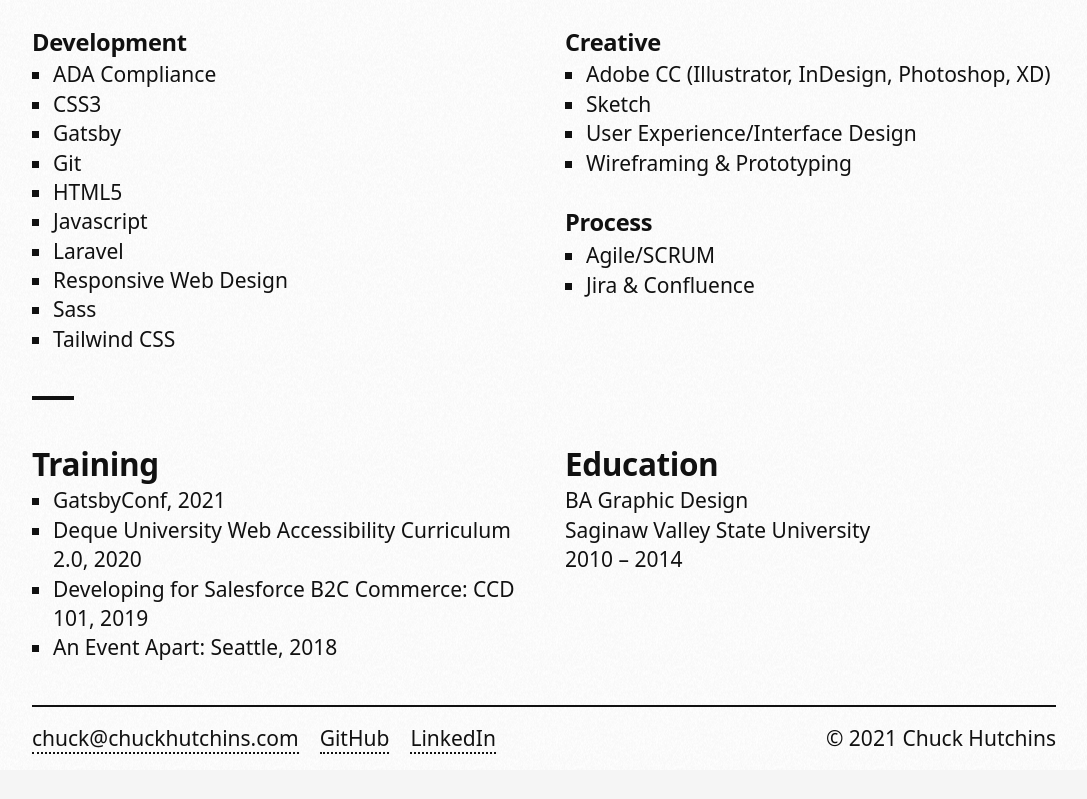
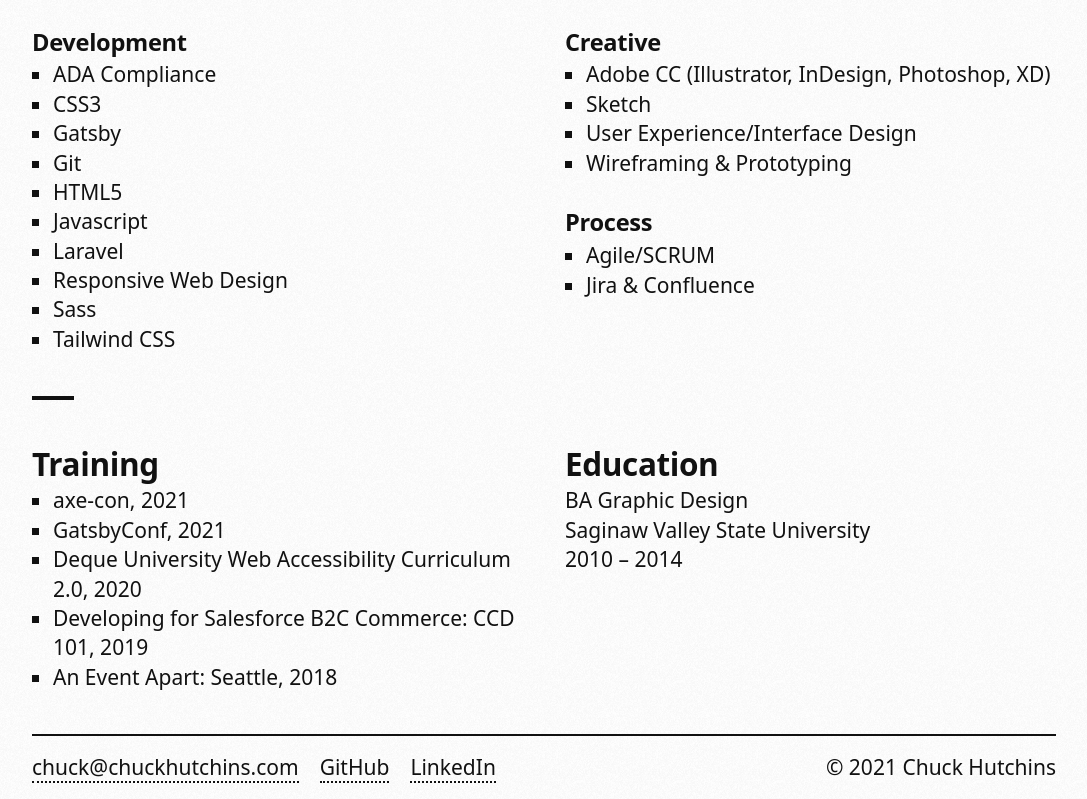
Before and after one commit to chuckhutchins/chuckhutchins-com, a Gatsby site: page / in a window 1280 px wide. Shown: the part 2165-2964 px from the top of the page, without its empty margins (96-1183 px from the left). Before the commit the page ends 2935 px from the top, so only its background shows below. Built offline with nearby package versions, Linux system fonts and the light colour scheme; Gatsby itself is replaced by a stand-in of ours.

Commit message:
adding axe-con to conferences/training

```diff
--- a/src/pages/index.js
+++ b/src/pages/index.js
@@ -121,6 +121,7 @@ export default function IndexPage() {
                 <div className="training">
                     <h2>Training</h2>
                     <ul className="list">
+                        <li>axe-con, 2021</li>
                         <li>GatsbyConf, 2021</li>
                         <li>Deque University Web Accessibility Curriculum 2.0, 2020</li>
                         <li>Developing for Salesforce B2C Commerce: CCD 101, 2019</li>
```
